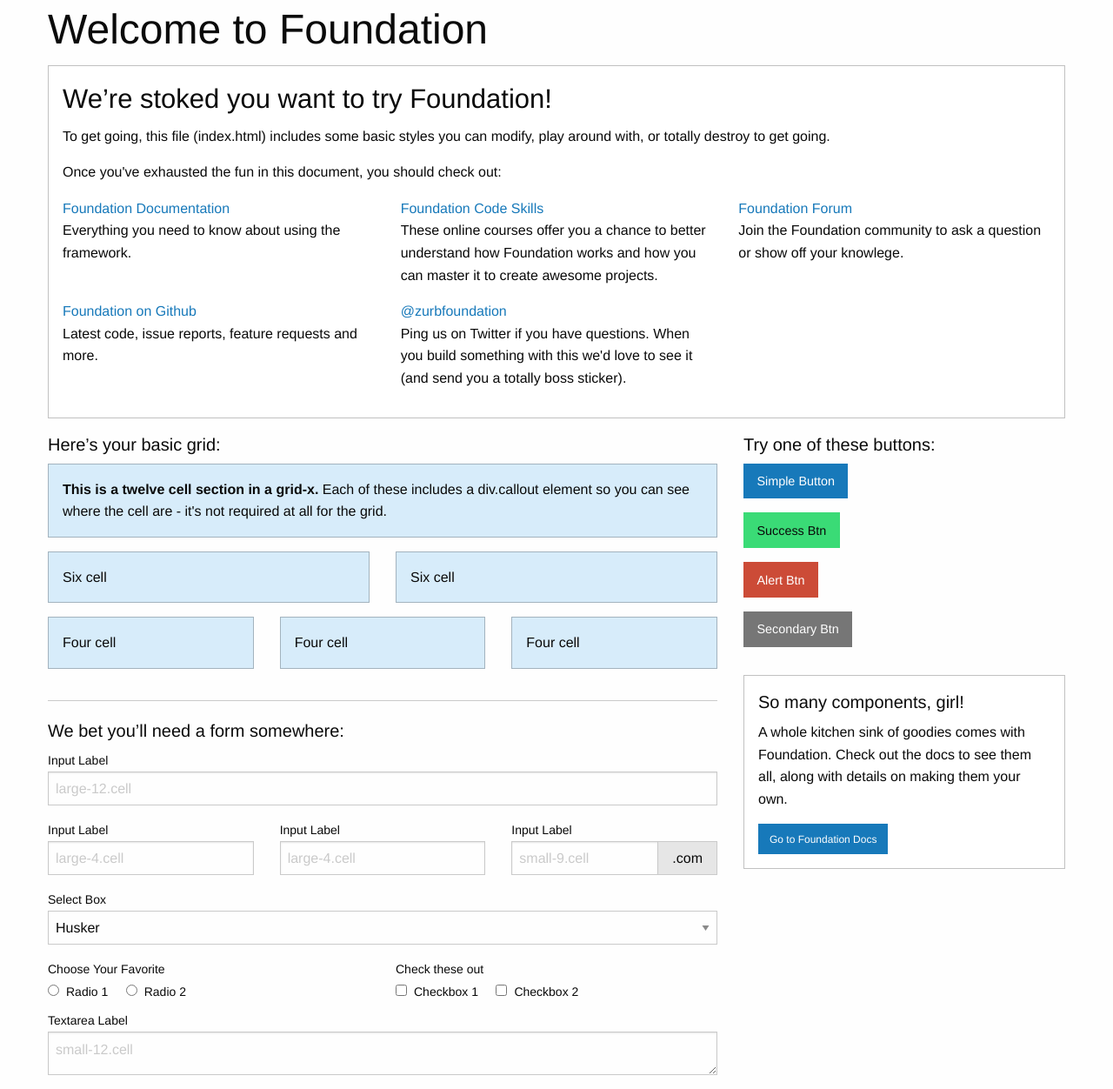
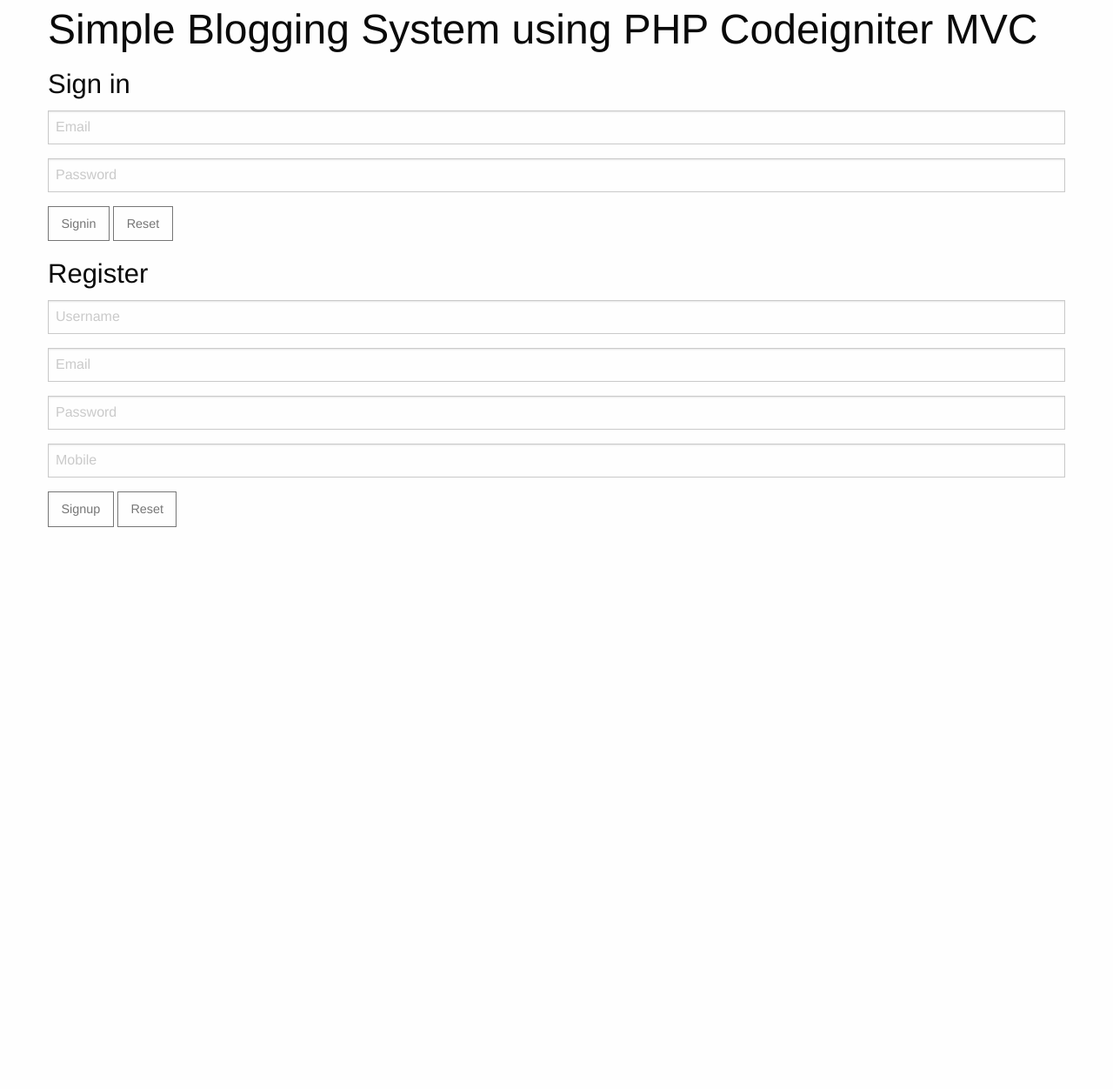
Before and after one commit to samtait-dev/PHP-Crud-Codeigniter-, a CodeIgniter app: page /PHPCrud/index.php/welcome/index in a window 1280 px wide. Shown: the whole page at 87% size. After the commit the page ends 606 px from the top, so only its background shows below. Run offline with CodeIgniter, Linux system fonts and the light colour scheme; some libraries are stand-ins or nearby versions.

Commit message:
User Registration funcionality added.

```diff
--- a/application/config/autoload.php
+++ b/application/config/autoload.php
@@ -58,7 +58,7 @@ $autoload['packages'] = array();
 |
 |	$autoload['libraries'] = array('user_agent' => 'ua');
 */
-$autoload['libraries'] = array('form_validation','database');
+$autoload['libraries'] = array('form_validation','database', 'session');
 
 /*
 | -------------------------------------------------------------------
--- a/application/config/config.php
+++ b/application/config/config.php
@@ -23,7 +23,7 @@ defined('BASEPATH') OR exit('No direct script access allowed');
 | a PHP script and you can easily do that on your own.
 |
 */
-$config['base_url'] = '';
+$config['base_url'] = 'http://127.0.0.1:8888/PHPCrud/';
 
 /*
 |--------------------------------------------------------------------------
--- a/application/config/database.php
+++ b/application/config/database.php
@@ -51,6 +51,7 @@ defined('BASEPATH') OR exit('No direct script access allowed');
 |				'ssl_cipher' - List of *allowed* ciphers to be used for the encryption, separated by colons (':')
 |				'ssl_verify' - TRUE/FALSE; Whether verify the server certificate or not ('mysqli' only)
 |
+
 |	['compress'] Whether or not to use client compression (MySQL only)
 |	['stricton'] TRUE/FALSE - forces 'Strict Mode' connections
 |							- good for ensuring strict SQL while developing
@@ -77,7 +78,7 @@ $db['default'] = array(
 	'dsn'	=> '',
 	'hostname' => 'localhost',
 	'username' => 'root',
-	'password' => '',
+	'password' => 'root',
 	'database' => 'blog',
 	'dbdriver' => 'mysqli',
 	'dbprefix' => '',
--- a/application/controllers/Welcome.php
+++ b/application/controllers/Welcome.php
@@ -22,4 +22,43 @@ class Welcome extends CI_Controller {
 	{
 		$this->load->view('welcome_message');
 	}
+
+
+
+	public function signup()
+	{
+		$this->form_validation->set_rules('username','Username','required');
+		$this->form_validation->set_rules('email','Email','required');
+		$this->form_validation->set_rules('password','Password','required');
+		$this->form_validation->set_rules('mobile','Mobile','required');
+		if($this->form_validation-> run()){
+			echo 'Success Validation passed';
+			$this->load->model('queries');
+			$data = $this ->input->post();
+			unset($data['submit']);
+
+			if($this->queries->register($data)){
+				$this->session->set_flashdata ('response', 'Registered Succesfully');
+
+			}
+			else{
+				$this->session->set_flashdata ('response', 'Registration failed');
+
+			}
+
+
+			return redirect ('welcome');
+
+
+		}
+		else{
+			return $this->index();
+
+		}
+	}
+
+
+
+
+
 }
--- a/application/views/welcome_message.php
+++ b/application/views/welcome_message.php
@@ -8,160 +8,75 @@
     <link rel="stylesheet" href="assets/css/foundation.css">
     <link rel="stylesheet" href="assets/css/app.css">
   </head>
+
+
   <body>
     <div class="grid-container">
-      <div class="grid-x grid-padding-x">
-        <div class="large-12 cell">
-          <h1>Welcome to Foundation</h1>
-        </div>
-      </div>
+      <div class="row">
+        <div class="small-12 medium-6 large-6 columns">
+        <h1>Simple Blogging System using PHP Codeigniter MVC</h1>
+          <div class = "row">
+            <div class="small-12 medium-9 large-9 columns">
+            <h3>Sign in</h3>
+            <?php echo form_open('welcome/signin'); ?>
 
-      <div class="grid-x grid-padding-x">
-        <div class="large-12 cell">
-          <div class="callout">
-            <h3>We&rsquo;re stoked you want to try Foundation! </h3>
-            <p>To get going, this file (index.html) includes some basic styles you can modify, play around with, or totally destroy to get going.</p>
-            <p>Once you've exhausted the fun in this document, you should check out:</p>
-            <div class="grid-x grid-padding-x">
-              <div class="large-4 medium-4 cell">
-                <p><a href="http://foundation.zurb.com/docs">Foundation Documentation</a><br />Everything you need to know about using the framework.</p>
+              <div class="row">
+              <div class="small-12 medium-12 large-12 columns">
+              <?php echo form_input(['name' => 'email','placeholder' => 'Email','class' => 'textbox']);  ?>
+              <?php echo form_password(['name' => 'password','placeholder' => 'Password','class' => 'textbox']);  ?>
+              <?php echo form_submit(['name' => 'submit','value' => 'Signin','class' => 'hollow button secondary textbox']);  ?>
+              <?php echo form_reset(['name' => 'Reset','value' => 'Reset','class' => 'hollow button secondary textbox']);  ?>
               </div>
-              <div class="large-4 medium-4 cell">
-                <p><a href="http://zurb.com/university/code-skills">Foundation Code Skills</a><br />These online courses offer you a chance to better understand how Foundation works and how you can master it to create awesome projects.</p>
-              </div>
-              <div class="large-4 medium-4 cell">
-                <p><a href="http://foundation.zurb.com/forum">Foundation Forum</a><br />Join the Foundation community to ask a question or show off your knowlege.</p>
-              </div>
-            </div>
-            <div class="grid-x grid-padding-x">
-              <div class="large-4 medium-4 medium-push-2 cell">
-                <p><a href="http://github.com/zurb/foundation">Foundation on Github</a><br />Latest code, issue reports, feature requests and more.</p>
-              </div>
-              <div class="large-4 medium-4 medium-pull-2 cell">
-                <p><a href="https://twitter.com/ZURBfoundation">@zurbfoundation</a><br />Ping us on Twitter if you have questions. When you build something with this we'd love to see it (and send you a totally boss sticker).</p>
-              </div>
+
+
+            <?php echo form_close(); ?>
             </div>
           </div>
         </div>
-      </div>
 
-      <div class="grid-x grid-padding-x">
-        <div class="large-8 medium-8 cell">
-          <h5>Here&rsquo;s your basic grid:</h5>
-          <!-- Grid Example -->
+        <div class="small-12 medium-6 large-6 columns">
+          <h3>Register</h3>
+           <?php echo form_open('Welcome/signup'); ?>
+           <?php if($msg = $this->session->flashdata('response')): ?>
+             <div class="response">
+             <?php echo $msg; ?>
+            </div>
+          <?php endif;  ?>
 
-          <div class="grid-x grid-padding-x">
-            <div class="large-12 cell">
-              <div class="primary callout">
-                <p><strong>This is a twelve cell section in a grid-x.</strong> Each of these includes a div.callout element so you can see where the cell are - it's not required at all for the grid.</p>
-              </div>
+           <?php
+           $data = array(
+           'user_role_id' => '2'
+            );
+            ?>
+            <?php echo form_hidden($data);?>
+
+            <div class = "row">
+               <div class="small-12 medium-12 large-12 columns">
+                 <?php echo form_input(['name' => 'username','placeholder' => 'Username','class' => 'textbox']);  ?>
+                   <?php echo form_error('username','<div class="text-danger">','</div>');  ?>
+
+                   <?php echo form_input(['name' => 'email','placeholder' => 'Email','class' => 'textbox']);  ?>
+                   <?php echo form_error('email','<div class="text-danger">','</div>');  ?>
+
+                   <?php echo form_password(['name' => 'password','placeholder' => 'Password','class' => 'textbox']);  ?>
+                   <?php echo form_error('password','<div class="text-danger">','</div>');  ?>
+
+                   <?php echo form_input(['name' => 'mobile','placeholder' => 'Mobile','class' => 'textbox']);  ?>
+                   <?php echo form_error('mobile','<div class="text-danger">','</div>');  ?>
+
+                   <?php echo form_submit(['name' => 'submit','value' => 'Signup','class' => 'hollow button secondary textbox']);  ?>
+                   <?php echo form_reset(['name' => 'Reset','value' => 'Reset','class' => 'hollow button secondary textbox']);  ?>
+               </div>
             </div>
-          </div>
-          <div class="grid-x grid-padding-x">
-            <div class="large-6 medium-6 cell">
-              <div class="primary callout">
-                <p>Six cell</p>
-              </div>
-            </div>
-            <div class="large-6 medium-6 cell">
-              <div class="primary callout">
-                <p>Six cell</p>
-              </div>
-            </div>
-          </div>
-          <div class="grid-x grid-padding-x">
-            <div class="large-4 medium-4 small-4 cell">
-              <div class="primary callout">
-                <p>Four cell</p>
-              </div>
-            </div>
-            <div class="large-4 medium-4 small-4 cell">
-              <div class="primary callout">
-                <p>Four cell</p>
-              </div>
-            </div>
-            <div class="large-4 medium-4 small-4 cell">
-              <div class="primary callout">
-                <p>Four cell</p>
-              </div>
-            </div>
-          </div>
-
-          <hr />
-
-          <h5>We bet you&rsquo;ll need a form somewhere:</h5>
-          <form>
-            <div class="grid-x grid-padding-x">
-              <div class="large-12 cell">
-                <label>Input Label</label>
-                <input type="text" placeholder="large-12.cell" />
-              </div>
-            </div>
-            <div class="grid-x grid-padding-x">
-              <div class="large-4 medium-4 cell">
-                <label>Input Label</label>
-                <input type="text" placeholder="large-4.cell" />
-              </div>
-              <div class="large-4 medium-4 cell">
-                <label>Input Label</label>
-                <input type="text" placeholder="large-4.cell" />
-              </div>
-              <div class="large-4 medium-4 cell">
-                <div class="grid-x">
-                  <label>Input Label</label>
-                  <div class="input-group">
-                    <input type="text" placeholder="small-9.cell" class="input-group-field" />
-                    <span class="input-group-label">.com</span>
-                  </div>
-                </div>
-              </div>
-            </div>
-            <div class="grid-x grid-padding-x">
-              <div class="large-12 cell">
-                <label>Select Box</label>
-                <select>
-                  <option value="husker">Husker</option>
-                  <option value="starbuck">Starbuck</option>
-                  <option value="hotdog">Hot Dog</option>
-                  <option value="apollo">Apollo</option>
-                </select>
-              </div>
-            </div>
-            <div class="grid-x grid-padding-x">
-              <div class="large-6 medium-6 cell">
-                <label>Choose Your Favorite</label>
-                <input type="radio" name="pokemon" value="Red" id="pokemonRed"><label for="pokemonRed">Radio 1</label>
-                <input type="radio" name="pokemon" value="Blue" id="pokemonBlue"><label for="pokemonBlue">Radio 2</label>
-              </div>
-              <div class="large-6 medium-6 cell">
-                <label>Check these out</label>
-                <input id="checkbox1" type="checkbox"><label for="checkbox1">Checkbox 1</label>
-                <input id="checkbox2" type="checkbox"><label for="checkbox2">Checkbox 2</label>
-              </div>
-            </div>
-            <div class="grid-x grid-padding-x">
-              <div class="large-12 cell">
-                <label>Textarea Label</label>
-                <textarea placeholder="small-12.cell"></textarea>
-              </div>
-            </div>
-          </form>
+ <?php echo form_close(); ?>
         </div>
 
-        <div class="large-4 medium-4 cell">
-          <h5>Try one of these buttons:</h5>
-          <p><a href="#" class="button">Simple Button</a><br/>
-          <a href="#" class="success button">Success Btn</a><br/>
-          <a href="#" class="alert button">Alert Btn</a><br/>
-          <a href="#" class="secondary button">Secondary Btn</a></p>
-          <div class="callout">
-            <h5>So many components, girl!</h5>
-            <p>A whole kitchen sink of goodies comes with Foundation. Check out the docs to see them all, along with details on making them your own.</p>
-            <a href="http://foundation.zurb.com/sites/docs/" class="small button">Go to Foundation Docs</a>
-          </div>
-        </div>
       </div>
     </div>
+
+
+
+
 
     <script src="js/vendor/jquery.js"></script>
     <script src="js/vendor/what-input.js"></script>
```
Also changed, not shown: application/models/queries.php (added, +16 -0 lines).
